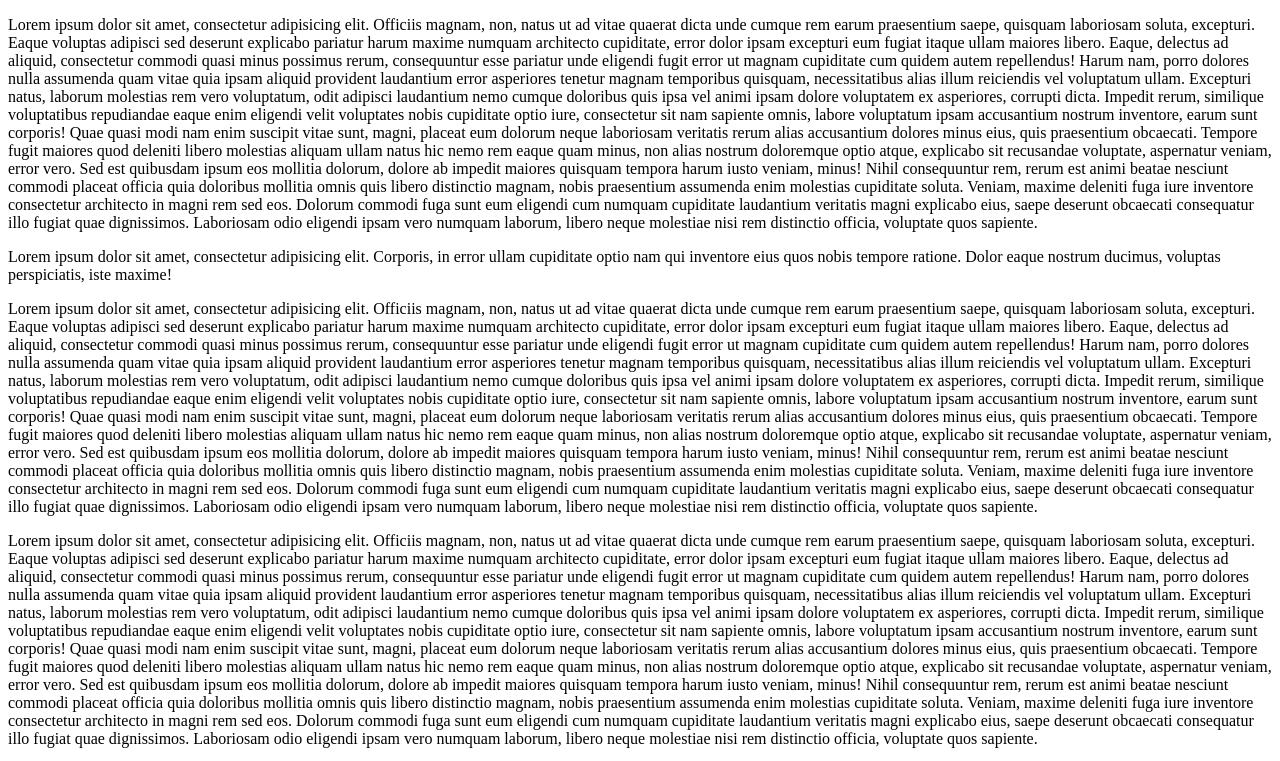
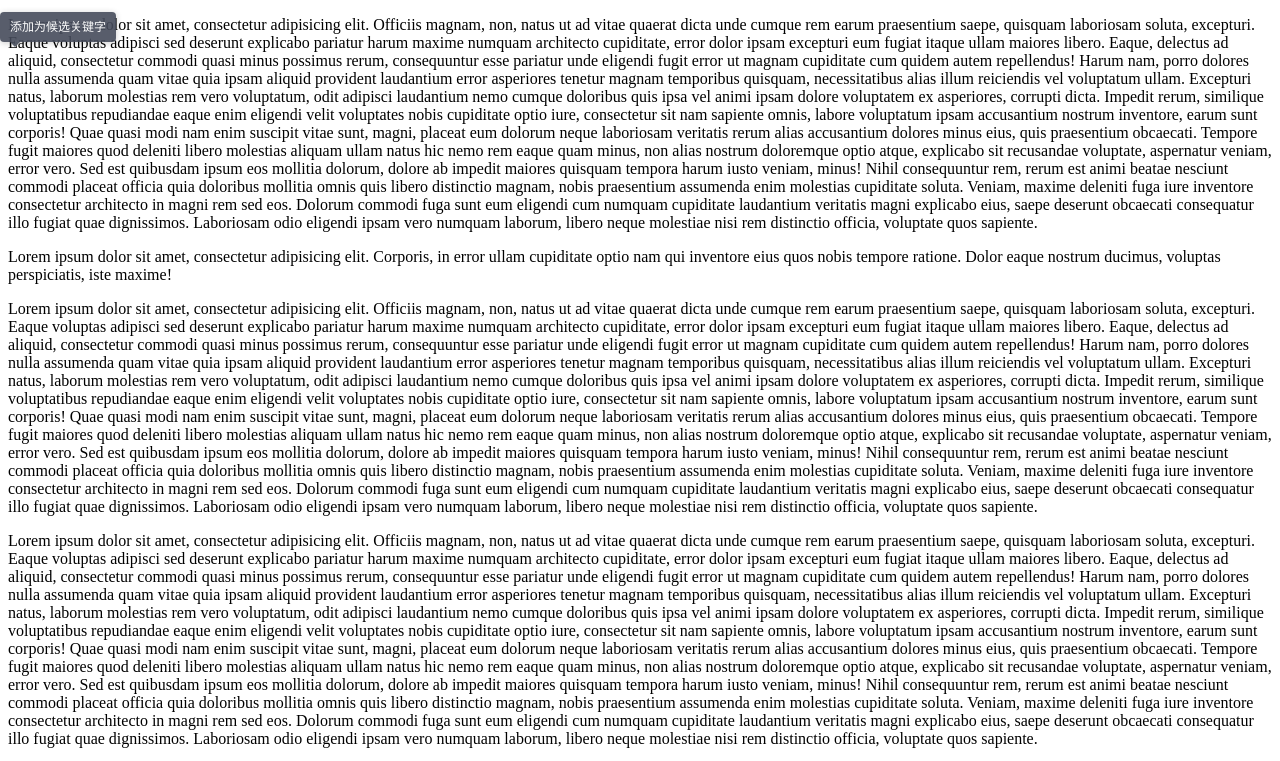
Before and after one commit to w-e-i/tooltip-anywhere, a plain HTML site: page index.html in a window 1280 px wide. Shown: the top 761 px of the page. Drawn offline with Linux system fonts and the light colour scheme.

Commit message:
some change

```diff
--- a/index.js
+++ b/index.js
@@ -1,5 +1,5 @@
 /*!
- * tooltip-anywhere.js v0.0.1
+ * tooltip-anywhere.js v0.1.0
  * Copyright 2018 Open Exchange Rates
  *
  * Freely distributable under the MIT license.
--- a/tooltip.css
+++ b/tooltip.css
@@ -8,15 +8,14 @@
   padding-right: 10px;
   font-size: 12px;
   color: #fff;
-  text-align: left;
+  text-align: center;
   text-decoration: none;
   background-color: rgba(70, 76, 91, .9);
   border-radius: 4px;
   box-shadow: 0 1px 6px rgba(0, 0, 0, .2);
   white-space: nowrap;
   box-sizing: border-box;
-  cursor: pointer;
-  display: none;
+  cursor: pointer;  /*display: none;*/
 }
 
 .tooltip::after {
@@ -28,5 +27,4 @@
   border-style: solid;
   border-width: 5px 5px 0;
   border-top-color: rgba(70, 76, 91, .9);
-  margin-left: 44px;
 }
```
